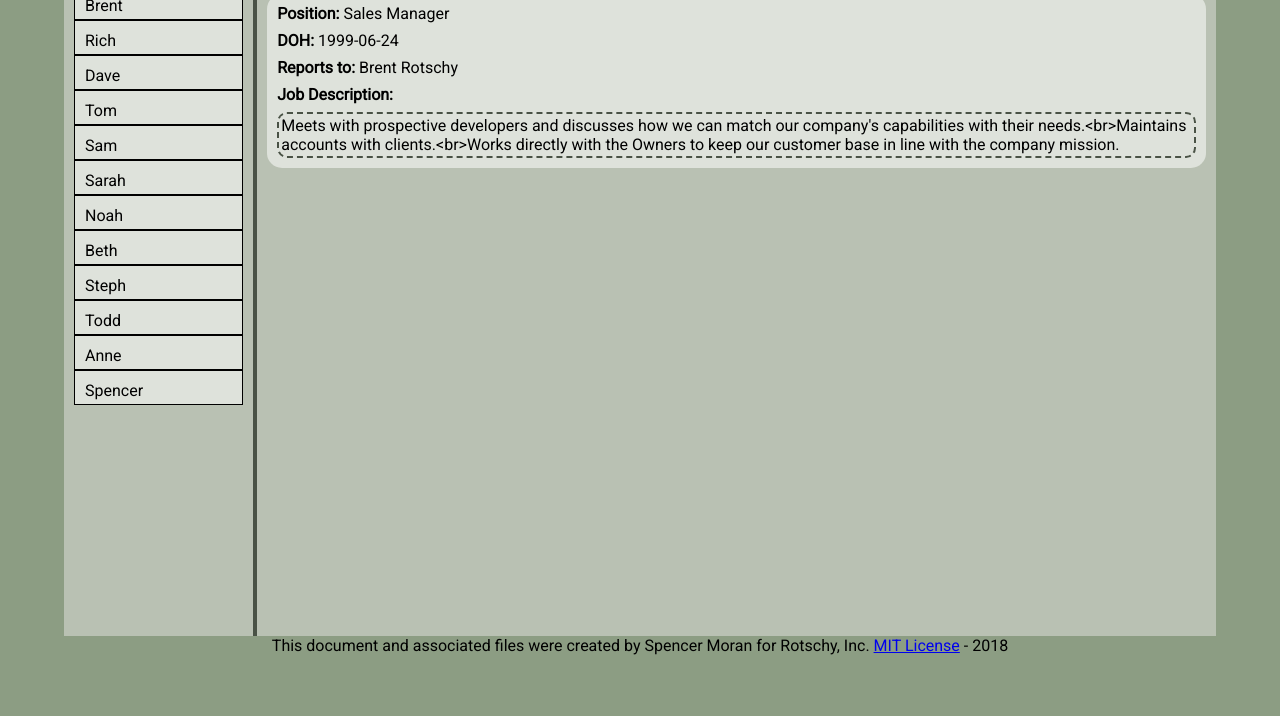
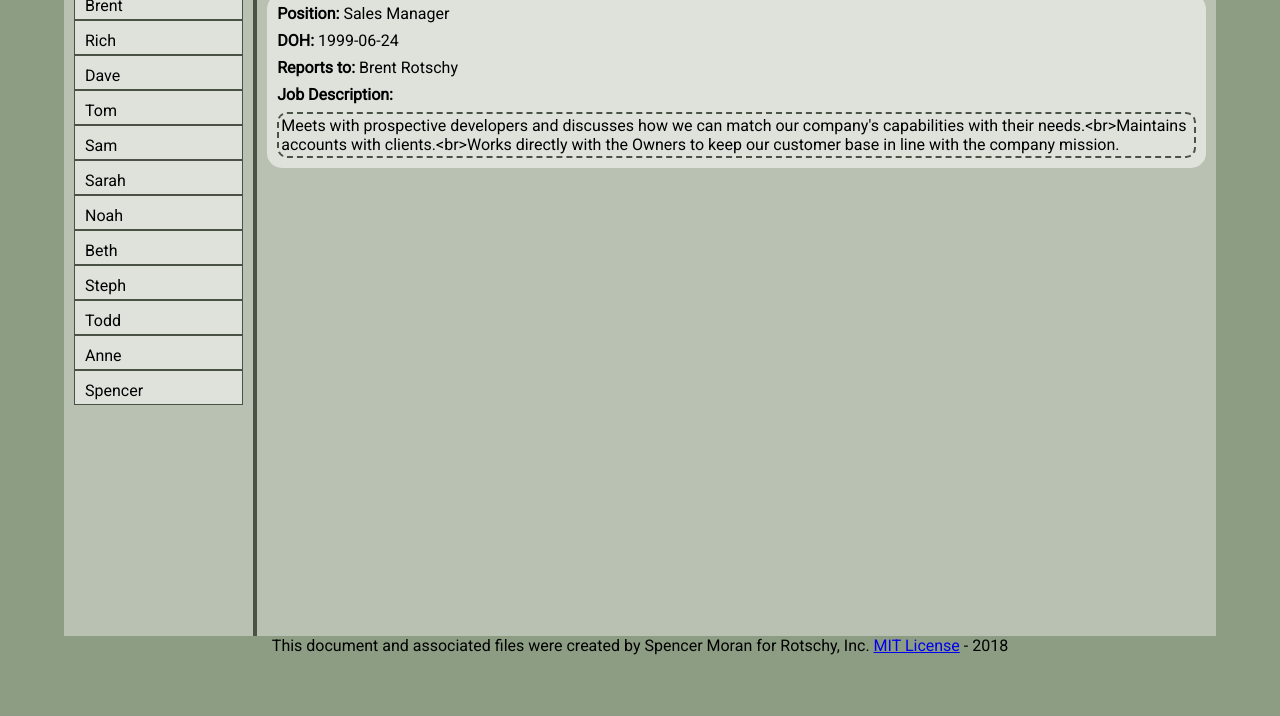
Before and after one commit to Geritz/Web-Development, a plain HTML site: page RotschyCodeTest/index.html in a window 1280 px wide. Shown: the part 100-816 px from the top of the page. Drawn offline with Linux system fonts and the light colour scheme.

Commit message:
Updated README
Updated Readme with project information. Adjusted stylesheet.

```diff
--- a/RotschyCodeTest/styles/style.css
+++ b/RotschyCodeTest/styles/style.css
@@ -75,14 +75,14 @@ aside ul{
     overflow-y: auto;
     height:auto;
     background-color:rgb(222, 226, 219);
-    border: 1px solid black;
+    border: 1px solid rgb(73, 82, 69);
     list-style-type:none;
     padding:0;
 }
 
 aside ul>li {
     padding:10px 0 4px 10px;
-    border-bottom: 2px solid black;
+    border-bottom: 2px solid rgb(73, 82, 69);
 }
 
 aside ul>li:last-child{
```
Also changed, not shown: 1 other file.
